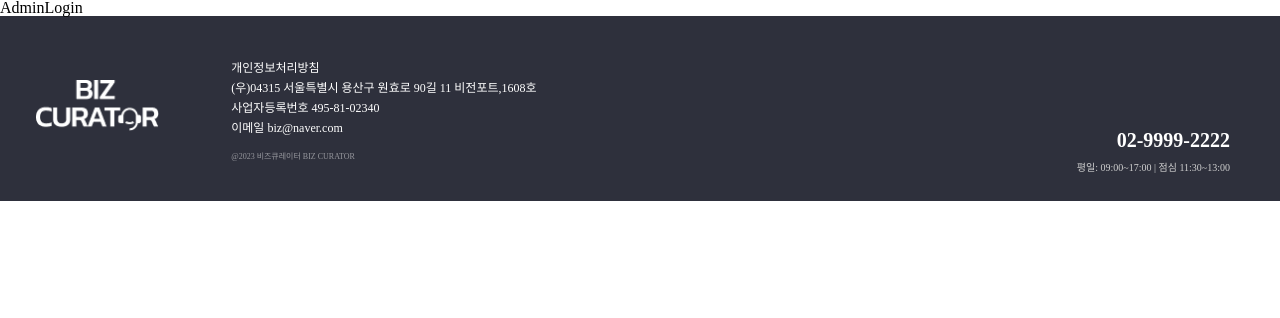
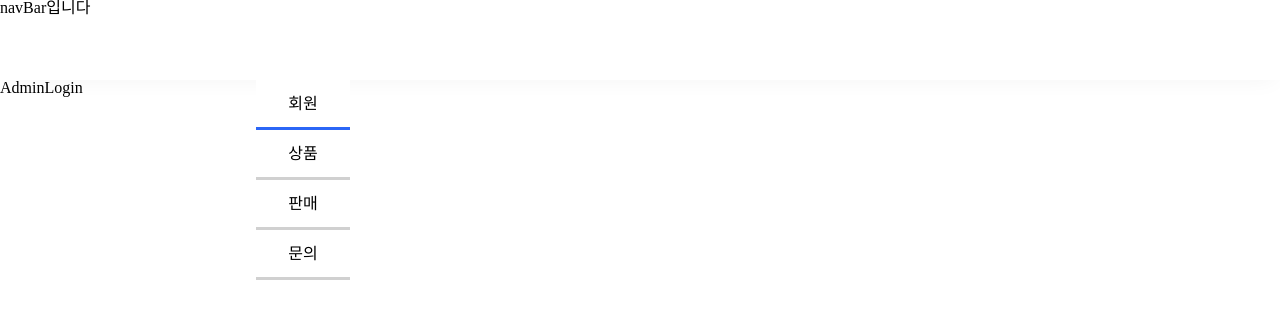
Before and after one commit to FastCampus-Final-Project-bizcurator-1/FinalProject-1-Frontend, a React (Create React App) app: page /admin in a window 1280 px wide. Shown: the top 318 px of the page. Built offline with nearby package versions, Linux system fonts and the light colour scheme.

Commit message:
[ADD] SideBar 컴포넌트 추가  및 AdminApp 추가 (라우팅 구조 변경)

```diff
--- /dev/null
+++ b/src/AdminApp.js
@@ -0,0 +1,25 @@
+import styled, { ThemeProvider } from 'styled-components';
+import GlobalStyle from './styles/GlobalStyle';
+import theme from './styles/theme';
+import variables from './styles/variables';
+import { Outlet } from 'react-router-dom';
+import SideBar from './pages/admin/sidebar/SideBar';
+
+function App() {
+  return (
+    <ThemeProvider theme={{ style: theme, variables }}>
+      <GlobalStyle />
+      <Nav>navBar입니다</Nav>
+      <SideBar />
+      <Outlet />
+    </ThemeProvider>
+  );
+}
+
+export default App;
+
+const Nav = styled.nav`
+  height: 80px;
+  -webkit-box-shadow: 0px 4px 22px -5px rgba(0, 0, 0, 0.05);
+  box-shadow: 0px 4px 22px -5px rgba(0, 0, 0, 0.05);
+`;
--- a/src/components/main/PartnerList.jsx
+++ b/src/components/main/PartnerList.jsx
@@ -24,7 +24,7 @@ export default function PartnerList() {
     autoplaySpeed: 1500,
     speed: 800,
     slidesToShow:
-      outerWidth > 1440 ? 4 : outerWidth > 768 ? 3 : outerWidth > 480 ? 2 : 1,
+      outerWidth > 1440 ? 4 : outerWidth > 1024 ? 3 : outerWidth > 600 ? 2 : 1,
     slidesToScroll: 1,
     variableHeight: true,
     centerMode: true,
--- a/src/index.js
+++ b/src/index.js
@@ -2,6 +2,7 @@ import React from 'react';
 import ReactDOM from 'react-dom/client';
 import { RouterProvider, createBrowserRouter } from 'react-router-dom';
 import App from './App';
+import AdminApp from './AdminApp';
 import Main from './pages/user/main/Main';
 import NotFound from './pages/NotFound';
 import SignUp from './pages/user/SignUp';
@@ -52,7 +53,7 @@ const router = createBrowserRouter([
   },
   {
     path: '/admin',
-    element: <App />,
+    element: <AdminApp />,
     errorElement: <NotFound />,
     children: [
       { index: true, element: <AdminLogin /> },
--- /dev/null
+++ b/src/pages/admin/sidebar/Item.jsx
@@ -0,0 +1,28 @@
+import React from 'react';
+import styled from 'styled-components';
+
+export default function Item({ select, text, dataId }) {
+  return (
+    <Container className={select === dataId ? 'active' : ''} data-id={dataId}>
+      {text}
+    </Container>
+  );
+}
+const Container = styled.div`
+  display: flex;
+  justify-content: center;
+  align-items: center;
+  width: 100%;
+  height: 50px;
+  background-color: #ffffff;
+  font-size: 16px;
+
+  border-bottom: 3px solid #d0d0d0;
+
+  &.active {
+    border-bottom: 3px solid #2b66f6;
+  }
+  &:hover {
+    border-bottom: 3px solid #2b66f6;
+  }
+`;
--- /dev/null
+++ b/src/pages/admin/sidebar/SideBar.jsx
@@ -0,0 +1,43 @@
+import React, { useState } from 'react';
+import { useNavigate } from 'react-router-dom';
+import styled from 'styled-components';
+import Item from './Item';
+
+export default function SideBar() {
+  const [select, setSelect] = useState('userlist');
+  const navigate = useNavigate();
+
+  const handleClick = e => {
+    const target = e.target.dataset.id;
+    setSelect(target);
+    if (target) {
+      navigate(`/admin/management/${target}`);
+    }
+  };
+
+  console.log(select);
+
+  return (
+    <Container>
+      <ItemContainer onClick={handleClick}>
+        <Item select={select} dataId="userlist" text="회원" />
+        <Item select={select} dataId="product" text="상품" />
+        <Item select={select} dataId="paymenthistory" text="판매" />
+        <Item select={select} dataId="inquiryhistory" text="문의" />
+      </ItemContainer>
+    </Container>
+  );
+}
+
+const Container = styled.div`
+  position: absolute;
+  width: 94px;
+  height: 200px;
+  font-size: 16px;
+  background-color: yellow;
+  left: 20%;
+`;
+const ItemContainer = styled.div`
+  display: flex;
+  flex-direction: column;
+`;
```
